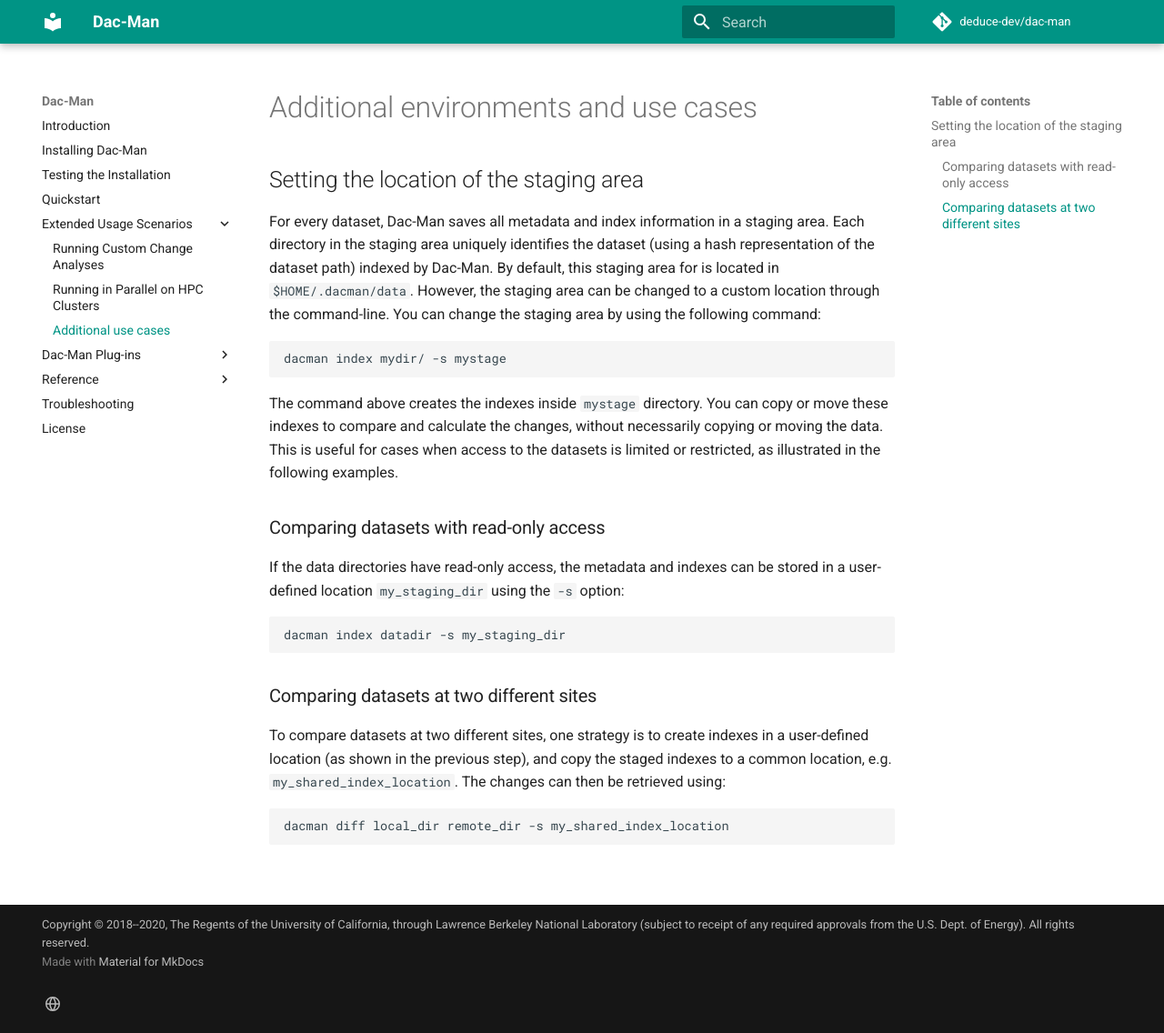
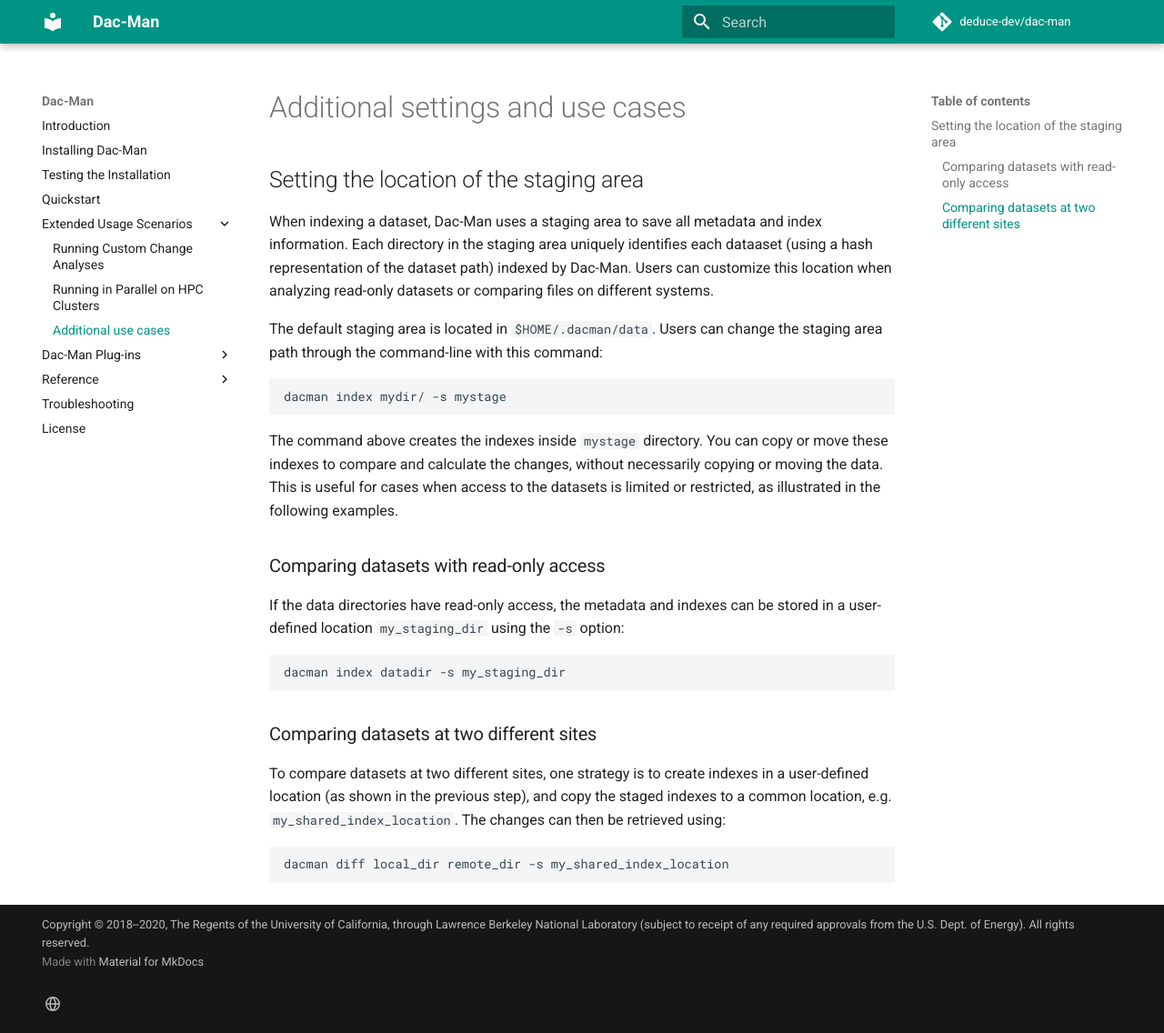
Before and after one commit to deduce-dev/dac-man, an MkDocs documentation site: the page built from docs/use/misc.md, in a window 1280 px wide and 1136 px high. Shown: the whole window at 91% size. Built offline with MkDocs 1.6.1 and Material for MkDocs 9.7.7, drawn with Linux system fonts in a browser that asks for light colours; comment, search, counter and statistics services are not loaded.

Commit message:
Fixes in phrasing from Jul 8 review

````diff
--- a/docs/use/misc.md
+++ b/docs/use/misc.md
@@ -1,13 +1,13 @@
-# Additional environments and use cases
+# Additional settings and use cases
 
 ## Setting the location of the staging area
 
-For every dataset, Dac-Man saves all metadata and index information in a staging area.
-Each directory in the staging area uniquely identifies the dataset (using a hash representation of the dataset path) indexed by Dac-Man.
-By default, this staging area for is located in `$HOME/.dacman/data`.
-However, the staging area can be changed to a custom location through
-the command-line.
-You can change the staging area by using the following command:
+When indexing a dataset, Dac-Man uses a staging area to save all metadata and index information.
+Each directory in the staging area uniquely identifies each dataaset (using a hash representation of the dataset path) indexed by Dac-Man.
+Users can customize this location when analyzing read-only datasets or comparing files on different systems.
+
+The default staging area is located in `$HOME/.dacman/data`.
+Users can change the staging area path through the command-line with this command:
 
 ```sh
 dacman index mydir/ -s mystage
````
Also changed, not shown: docs/plugins/csv/index.md (+2 -3 lines), docs/plugins/excel.md (+1 -2 lines), docs/plugins/hdf5.md (+1 -1 lines), docs/plugins/json/index.md (+1 -1 lines).
